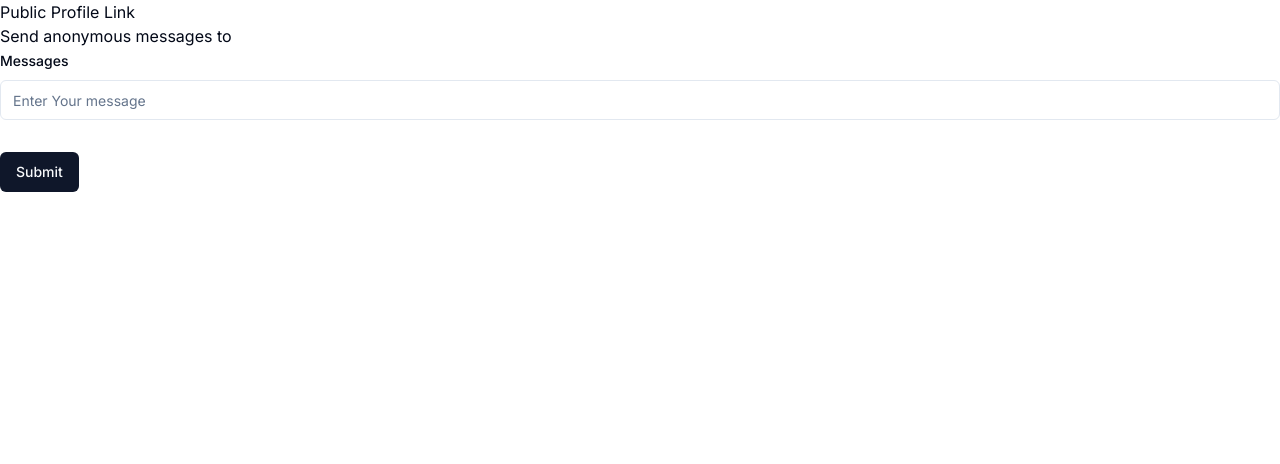
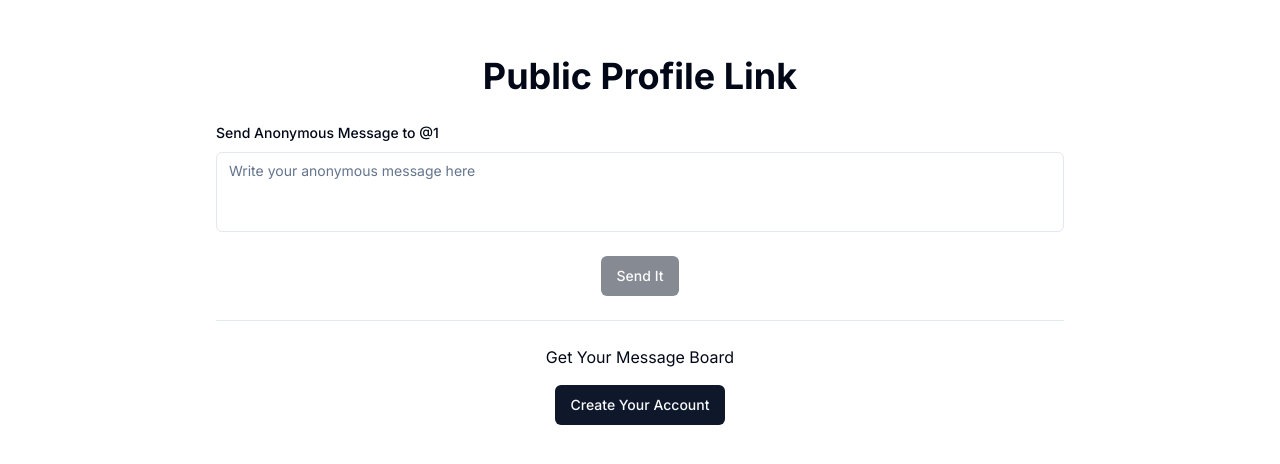
Before and after one commit to vijaykanwal90/anonymousmessages, a Next.js app: page /u/1 in a window 1280 px wide. Shown: the top 464 px of the page. Built offline with nearby package versions, Linux system fonts and the light colour scheme.

Commit message:
fixed deleting and get message issue

```diff
--- a/package.json
+++ b/package.json
@@ -24,6 +24,7 @@
     "bcryptjs": "^2.4.3",
     "class-variance-authority": "^0.7.0",
     "clsx": "^2.1.1",
+    "dayjs": "^1.11.11",
     "embla-carousel-autoplay": "^8.0.4",
     "embla-carousel-react": "^8.0.4",
     "lucide-react": "^0.376.0",
--- a/src/app/(app)/dashboard/page.tsx
+++ b/src/app/(app)/dashboard/page.tsx
@@ -267,7 +267,7 @@ function UserDashboard() {
             description: 'Showing latest messages',
           });
         }
-        console.log(response)
+        // console.log(response)
       } catch (error) {
         const axiosError = error as AxiosError<ApiResponse>;
         toast({
--- a/src/app/(auth)/sign-in/page.tsx
+++ b/src/app/(auth)/sign-in/page.tsx
@@ -54,7 +54,7 @@ export default function SignInForm() {
     }
 
     if (result?.url) {
-      console.log(" i have the user")
+      // console.log(" i have the user")
       router.replace('/dashboard');
     }
   };
--- a/src/app/(auth)/sign-up/page.tsx
+++ b/src/app/(auth)/sign-up/page.tsx
@@ -47,7 +47,7 @@ const page = () => {
         setUsernameMessage('')
         try {
           const response = await axios.get(`/api/check-username-unique?username=${username}`)
-          console.log(response)
+          // console.log(response)
           let message = response.data.message
         //   setUsernameMessage(response.data.message)
             setUsernameMessage(message)
@@ -76,7 +76,7 @@ const page = () => {
       })
 
       router.replace(`/verify/${username}`)
-      console.log("directed to verify page")
+      // console.log("directed to verify page")
       setIsSubmitting(false)
     } catch (error) {
       console.error("Error in signup of user", error)
--- a/src/app/(auth)/verify/[username]/page.tsx
+++ b/src/app/(auth)/verify/[username]/page.tsx
@@ -25,7 +25,8 @@ const VerifyAccount = () => {
       )
       const onSubmit = async (data:z.infer<typeof verifySchema>)=>{
 try {
-   const response =  await axios.post(`/api/verifyCode`,{username:params.username,
+   const response =  await axios.post(`/api/verifyCode`,{
+    username:params.username,
         code:data.code
     })
 
--- a/src/app/api/delete-message/[messageid]/route.ts
+++ b/src/app/api/delete-message/[messageid]/route.ts
@@ -23,7 +23,7 @@ export async function DELETE(request:Request, {params}:{params:{messageid:string
 
     try {
        const updateResult =  await UserModel.updateOne(
-            {id:user._id},
+            {_id:user._id},
             {$pull:{messages:{_id:messageId}}}
         )
         if(updateResult.modifiedCount==0){
--- a/src/app/api/get-messages/route.ts
+++ b/src/app/api/get-messages/route.ts
@@ -9,7 +9,7 @@ import mongoose from "mongoose";
 export async function GET(request:Request){
     await dbConnect()
     const session = await getServerSession(authOptions)
-    console.log(session)
+    // console.log(session)
     const user:User =  session?.user
     if(!session || !session.user){
        return Response.json({
@@ -20,22 +20,25 @@ export async function GET(request:Request){
     }
 //    console.log(session)
     const userId = new mongoose.Types.ObjectId(user._id);
+    // console.log("the user id is " ,userId)
 
     try {
         const user = await UserModel.aggregate([
-            {$match:{id:userId}},
+            {$match:{_id:userId}},
             {$unwind:'$messages'},
             {$sort:{'messages.createdAt':-1}},
             {$group:{_id:'$_id',messages:{$push:'$messages'}}}
 
         ])
-        // if(!user || user.length === 0){
-        //     return Response.json({
-        //         success:false,
-        //         message:"user not found"
-        //     },{status:401})
+        // console.log("the user after aggregation " ,user)
+        if(!user || user.length === 0){
+            return Response.json({
+                success:false,
+                message:"user not found"
+            },{status:401})
 
-        // }
+        }
+        // console.log(user)
 
         return Response.json({
             success:true,
--- a/src/app/u/[username]/page.tsx
+++ b/src/app/u/[username]/page.tsx
@@ -1,74 +1,146 @@
-"use client";
-import React from 'react'
-import { useParams , useRouter } from 'next/navigation';
-import { useToast } from '@/components/ui/use-toast';
+'use client';
+
+import React, { useState } from 'react';
+import axios, { AxiosError } from 'axios';
+import { zodResolver } from '@hookform/resolvers/zod';
+import { useForm } from 'react-hook-form';
+import { Loader2 } from 'lucide-react';
+import { Button } from '@/components/ui/button';
+import { Separator } from '@/components/ui/separator';
+import { CardHeader, CardContent, Card } from '@/components/ui/card';
+
+import {
+  Form,
+  FormControl,
+  FormField,
+  FormItem,
+  FormLabel,
+  FormMessage,
+} from '@/components/ui/form';
+import { Textarea } from '@/components/ui/textarea';
+import { toast } from '@/components/ui/use-toast';
 import * as z from 'zod';
-import { zodResolver } from '@hookform/resolvers/zod';
-import { Form, FormControl, FormDescription, FormField, FormItem, FormLabel, FormMessage } from '@/components/ui/form';
-import { Button } from "@/components/ui/button";
-import { Input } from "@/components/ui/input"
-import { useForm } from 'react-hook-form';
+import { ApiResponse } from '@/types/ApiResponse';
+import Link from 'next/link';
+import { useParams } from 'next/navigation';
 import { messageSchema } from '@/schemas/messageSchema';
-import axios, { AxiosError } from 'axios';
-import { ApiResponse } from '@/types/ApiResponse';
 
-const page = () => {
+const specialChar = '||';
 
-  const params = useParams <{username:string}>()
-  const {toast}= useToast()
-  const form = useForm<z.infer<typeof messageSchema>>(
-    {
+const parseStringMessages = (messageString: string): string[] => {
+  return messageString.split(specialChar);
+};
+
+const initialMessageString =
+  "What's your favorite movie?||Do you have any pets?||What's your dream job?";
+
+export default function SendMessage() {
+  const params = useParams<{ username: string }>();
+  const username = params.username;
+
+  // const {
+  //   complete,
+  //   completion,
+  //   isLoading: isSuggestLoading,
+  //   error,
+  // } = useCompletion({
+  //   api: '/api/suggest-message',
+  //   initialCompletion: initialMessageString,
+  // });
+
+  const form = useForm<z.infer<typeof messageSchema>>({
     resolver: zodResolver(messageSchema),
+  });
 
-      }
-  )
-  const onSubmit = async(data:z.infer<typeof
-    messageSchema>)=>{
+  const messageContent = form.watch('content');
+
+
+
+  const [isLoading, setIsLoading] = useState(false);
+
+  const onSubmit = async (data: z.infer<typeof messageSchema>) => {
+    setIsLoading(true);
     try {
-       const response =  await axios.post<ApiResponse>('/api/send-message',{
-        username:params.username
-       })
-        // console.log(response)
+      const response = await axios.post<ApiResponse>('/api/send-message', {
+        ...data,
+        username,
+      });
+
+      toast({
+        title: response.data.message,
+        variant: 'default',
+      });
+      form.reset({ ...form.getValues(), content: '' });
     } catch (error) {
       const axiosError = error as AxiosError<ApiResponse>;
       toast({
         title: 'Error',
         description:
-          axiosError.response?.data.message ??
-          'Failed to send message',
+          axiosError.response?.data.message ?? 'Failed to sent message',
         variant: 'destructive',
       });
+    } finally {
+      setIsLoading(false);
     }
+  };
+
+  const fetchSuggestedMessages = async () => {
+    try {
+      const response = await axios.get<ApiResponse>('api/suggest-message');
+
+    } catch (error) {
+      console.error('Error fetching messages:', error);
+      // Handle error appropriately
     }
+  };
 
   return (
-    <div>
-
-      <h1>Public Profile Link</h1>
-      <h2>Send anonymous messages to</h2>
-
-
+    <div className="container mx-auto my-8 p-6 bg-white rounded max-w-4xl">
+      <h1 className="text-4xl font-bold mb-6 text-center">
+        Public Profile Link
+      </h1>
       <Form {...form}>
-      <form onSubmit={form.handleSubmit(onSubmit)} className="space-y-8">
+        <form onSubmit={form.handleSubmit(onSubmit)} className="space-y-6">
           <FormField
             control={form.control}
-          name="message"
+            name="content"
             render={({ field }) => (
               <FormItem>
-              <FormLabel>Messages</FormLabel>
+                <FormLabel>Send Anonymous Message to @{username}</FormLabel>
                 <FormControl>
-                <Input placeholder="Enter Your message" {...field} />
+                  <Textarea
+                    placeholder="Write your anonymous message here"
+                    className="resize-none"
+                    {...field}
+                  />
                 </FormControl>
-
                 <FormMessage />
               </FormItem>
             )}
           />
-        <Button type="submit">Submit</Button>
+          <div className="flex justify-center">
+            {isLoading ? (
+              <Button disabled>
+                <Loader2 className="mr-2 h-4 w-4 animate-spin" />
+                Please wait
+              </Button>
+            ) : (
+              <Button type="submit" disabled={isLoading || !messageContent}>
+                Send It
+              </Button>
+            )}
+          </div>
         </form>
       </Form>
+
+
+      <Separator className="my-6" />
+      <div className="text-center">
+        <div className="mb-4">Get Your Message Board</div>
+        <Link href={'/sign-up'}>
+          <Button>Create Your Account</Button>
+        </Link>
       </div>
-  )
+    </div>
+  );
 }
-
-export default page
--- /dev/null
+++ b/src/components/ui/textarea.tsx
@@ -0,0 +1,24 @@
+import * as React from "react"
+
+import { cn } from "@/lib/utils"
+
+export interface TextareaProps
+  extends React.TextareaHTMLAttributes<HTMLTextAreaElement> {}
+
+const Textarea = React.forwardRef<HTMLTextAreaElement, TextareaProps>(
+  ({ className, ...props }, ref) => {
+    return (
+      <textarea
+        className={cn(
+          "flex min-h-[80px] w-full rounded-md border border-input bg-background px-3 py-2 text-sm ring-offset-background placeholder:text-muted-foreground focus-visible:outline-none focus-visible:ring-2 focus-visible:ring-ring focus-visible:ring-offset-2 disabled:cursor-not-allowed disabled:opacity-50",
+          className
+        )}
+        ref={ref}
+        {...props}
+      />
+    )
+  }
+)
+Textarea.displayName = "Textarea"
+
+export { Textarea }
--- a/src/lib/dbConnect.ts
+++ b/src/lib/dbConnect.ts
@@ -16,7 +16,7 @@ export async function dbConnect (): Promise<void>{
     }
     try {
      const db =     await mongoose.connect(process.env.MONGODB_URI || '',{})
-     console.log(db)
+    //  console.log(db)
     connection.isConnected =  db.connections[0].readyState
     console.log("Db connected successfully")
     } catch (error) {
--- a/src/middleware.ts
+++ b/src/middleware.ts
@@ -14,7 +14,7 @@ const url = request.nextUrl
         url.pathname.startsWith('/')
 
     )){
-      console.log(token)
+      // console.log(token)
         // return NextResponse.redirect(new URL('/dashboard', request.url))
     }
     if(!token && url.pathname.startsWith('/dashboard')){
```
Also changed, not shown: src/components/MessageCard.tsx (+21 -12 lines), 1 other file (tests, documents, lock files or other folders). Lines whose indentation alone changed are shown as unchanged.
